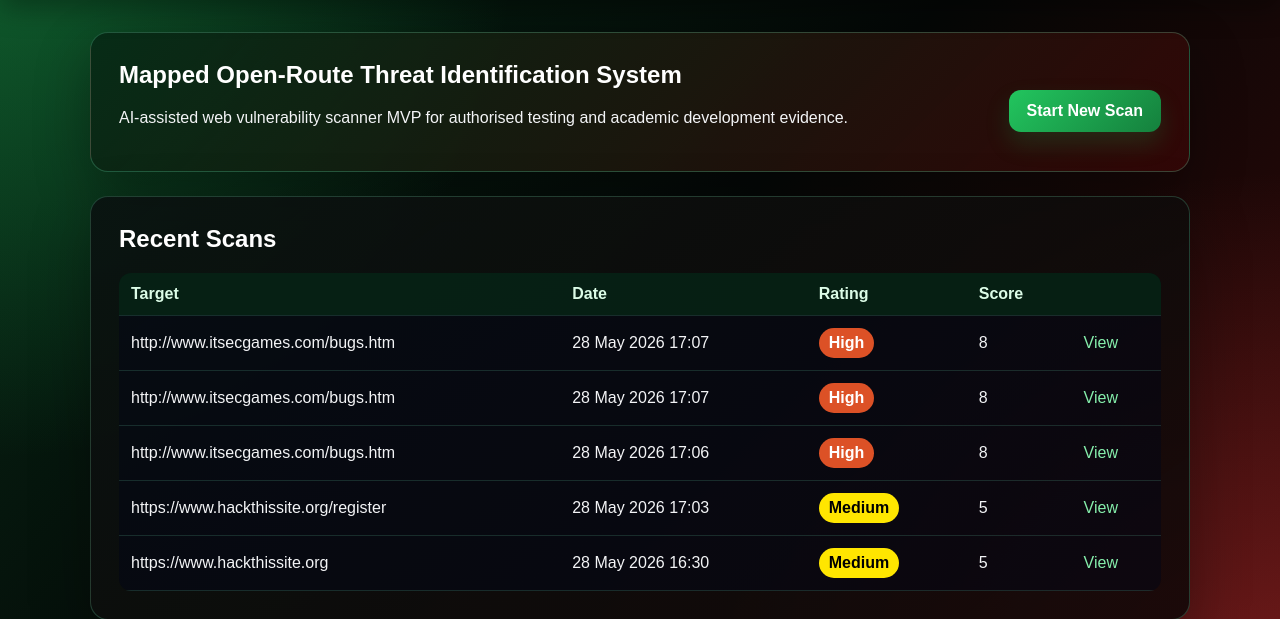
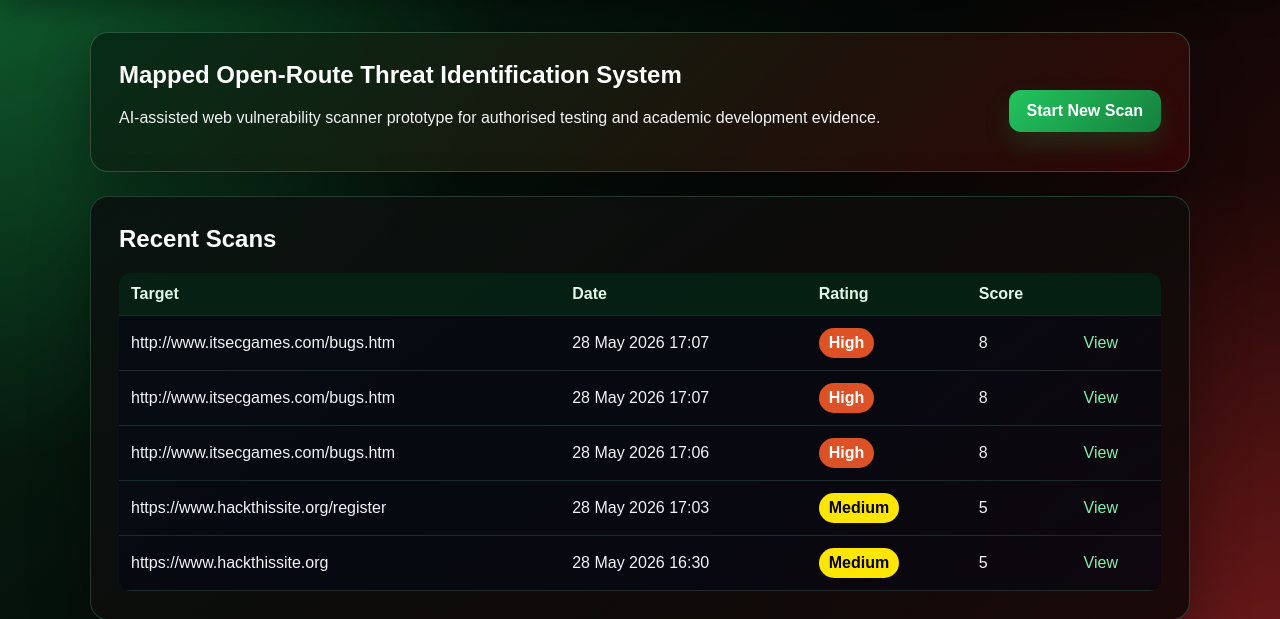
Before and after one commit to hs7277OU/M.O.R.T.I.S_App, a Flask app: page /dashboard in a window 1280 px wide. Shown: the part 55-674 px from the top of the page. Run offline with Flask 3, Linux system fonts and the light colour scheme; a user stored in the database is signed in.

Commit message:
Update terminology from MVP to Prototype across various files for consistency

```diff
--- a/app/reporting.py
+++ b/app/reporting.py
@@ -1,8 +1,8 @@
 def generate_report(target_url: str, findings: list[dict], overall_rating: str) -> str:
-    """MVP report generator. Replace this with Claude/OpenAI API integration later."""
+    """Prototype report generator. Replace this with Claude/OpenAI API integration later."""
     risky = [f for f in findings if f.get("severity") in {"Medium", "High", "Critical"}]
     if not risky:
-        return f"MORTIS completed a baseline scan of {target_url}. No major issues were identified during this limited MVP scan. Further authenticated and deeper testing is still recommended."
+        return f"MORTIS completed a baseline scan of {target_url}. No major issues were identified during this limited prototype scan. Further authenticated and deeper testing is still recommended."
 
     top = sorted(risky, key=lambda f: f.get("score", 0), reverse=True)[:3]
     lines = [
--- a/app/routes.py
+++ b/app/routes.py
@@ -31,7 +31,7 @@
             session["user_id"] = user.id
             session["username"] = user.username
             return redirect(url_for("main.dashboard"))
-        flash("Invalid login. Default MVP login is admin / mortis123.", "error")
+        flash("Invalid login. Default Prototype login is admin / mortis123.", "error")
     return render_template("login.html")
 
 @bp.route("/logout")
@@ -86,8 +86,8 @@
 def download_report(scan_id):
     scan_record = Scan.query.get_or_404(scan_id)
     lines = [
-        "MORTIS MVP Scan Report",
-        "======================",
+        "MORTIS Prototype Scan Report",
+        "=============================",
         f"Target: {scan_record.target_url}",
         f"Overall rating: {scan_record.overall_rating}",
         "",
--- a/app/scanner/cookies.py
+++ b/app/scanner/cookies.py
@@ -4,7 +4,7 @@
 def check_cookies(url: str, timeout: int = 8) -> list[dict]:
     findings = []
     try:
-        response = requests.get(url, timeout=timeout, allow_redirects=True, headers={"User-Agent": "MORTIS-MVP/1.0"})
+        response = requests.get(url, timeout=timeout, allow_redirects=True, headers={"User-Agent": "MORTIS-PROTOTYPE/1.0"})
     except requests.RequestException as exc:
         return [make_finding("Cookie Audit", "Cookie check failed", "Medium", str(exc), "Confirm the target is reachable and retry.")]
 
--- a/app/scanner/cors.py
+++ b/app/scanner/cors.py
@@ -5,7 +5,7 @@
     findings = []
     evil_origin = "https://evil.example"
     try:
-        response = requests.get(url, timeout=timeout, allow_redirects=True, headers={"Origin": evil_origin, "User-Agent": "MORTIS-MVP/1.0"})
+        response = requests.get(url, timeout=timeout, allow_redirects=True, headers={"Origin": evil_origin, "User-Agent": "MORTIS-PROTOTYPE/1.0"})
     except requests.RequestException as exc:
         return [make_finding("CORS", "CORS check failed", "Medium", str(exc), "Confirm the target is reachable and retry.")]
 
--- a/app/scanner/headers.py
+++ b/app/scanner/headers.py
@@ -12,7 +12,7 @@
 def check_security_headers(url: str, timeout: int = 8) -> list[dict]:
     findings = []
     try:
-        response = requests.get(url, timeout=timeout, allow_redirects=True, headers={"User-Agent": "MORTIS-MVP/1.0"})
+        response = requests.get(url, timeout=timeout, allow_redirects=True, headers={"User-Agent": "MORTIS-PROTOTYPE/1.0"})
     except requests.RequestException as exc:
         return [make_finding("Security Headers", "Target could not be reached", "Medium", str(exc), "Confirm the URL is correct and reachable from this machine.")]
 
--- a/app/scanner/injection.py
+++ b/app/scanner/injection.py
@@ -9,7 +9,7 @@
 def check_basic_injection(url: str, timeout: int = 8) -> list[dict]:
     findings = []
     try:
-        response = requests.get(url, timeout=timeout, allow_redirects=True, headers={"User-Agent": "MORTIS-MVP/1.0"})
+        response = requests.get(url, timeout=timeout, allow_redirects=True, headers={"User-Agent": "MORTIS-PROTOTYPE/1.0"})
     except requests.RequestException as exc:
         return [make_finding("Injection", "Injection check failed", "Medium", str(exc), "Confirm the target is reachable and retry.")]
 
--- a/app/templates/base.html
+++ b/app/templates/base.html
@@ -3,7 +3,7 @@
 <head>
   <meta charset="utf-8">
   <meta name="viewport" content="width=device-width, initial-scale=1">
-  <title>MORTIS MVP</title>
+  <title>MORTIS Prototype</title>
   <link rel="stylesheet" href="{{ url_for('static', filename='css/style.css') }}">
 </head>
 <body>
--- a/app/templates/dashboard.html
+++ b/app/templates/dashboard.html
@@ -3,7 +3,7 @@
 <section class="hero">
     <div>
       <h1>Mapped Open-Route Threat Identification System</h1>
-      <p>AI-assisted web vulnerability scanner MVP for authorised testing and academic development evidence.</p>
+      <p>AI-assisted web vulnerability scanner prototype for authorised testing and academic development evidence.</p>
     </div>
   <a class="button" href="{{ url_for('main.scan') }}">Start New Scan</a>
 </section>
--- a/app/templates/login.html
+++ b/app/templates/login.html
@@ -2,7 +2,7 @@
 {% block content %}
 <section class="card narrow">
   <h1>Login</h1>
-  <p class="muted">Default MVP account: <strong>admin</strong> / <strong>mortis123</strong></p>
+  <p class="muted">Default Prototype account: <strong>admin</strong> / <strong>mortis123</strong></p>
   <form method="post">
     <label>Username</label>
     <input name="username" required>
```
